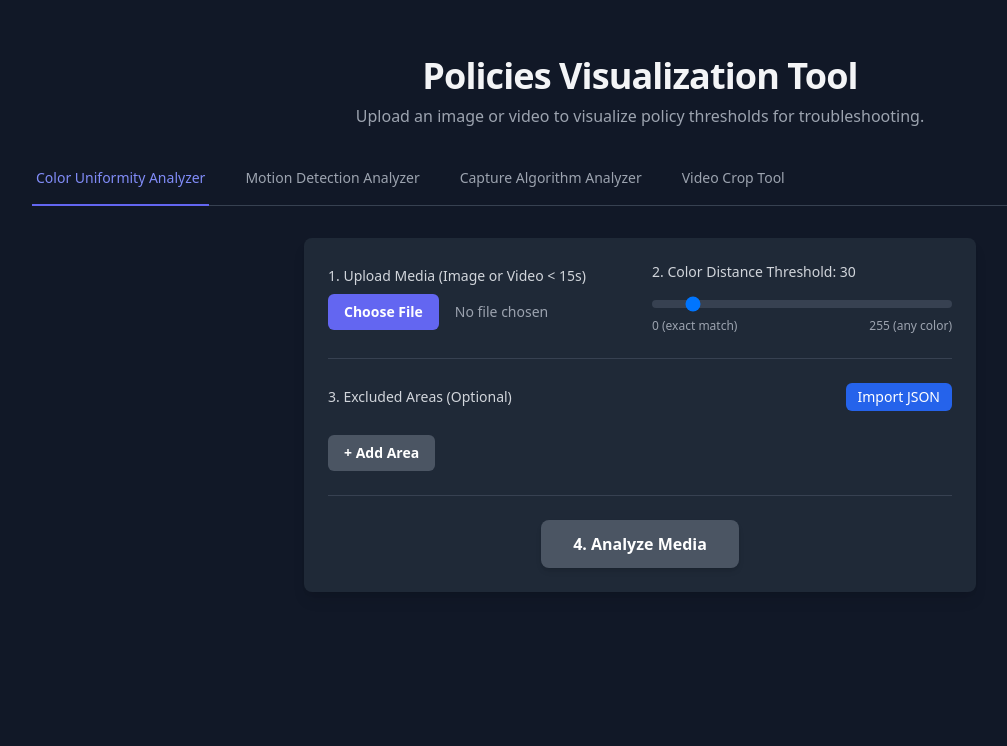
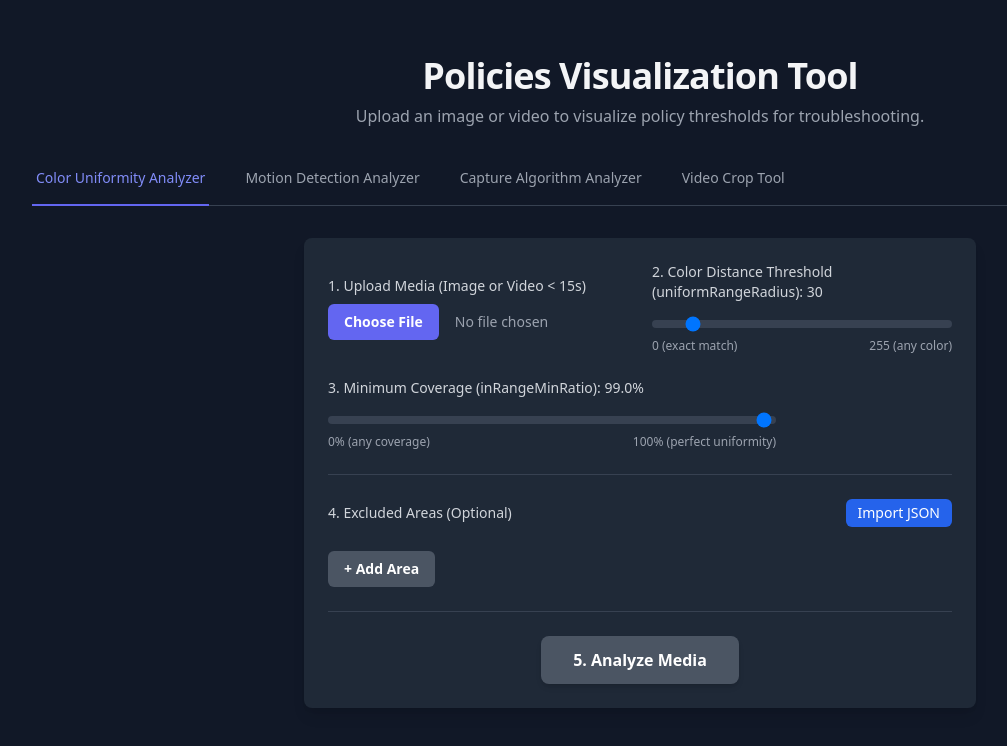
Before and after one commit to TagYoureItTagImIt/policy-visualizer, a React (Vite) app: page / in a window 1280 px wide. Shown: the top 746 px of the page, without its empty margins (0-1007 px from the left). Built offline with nearby package versions, Linux system fonts and the light colour scheme.

Commit message:
Enhance ColorUniformityAnalyzer and Controls components: add minimum coverage setting for uniformity analysis, update analysis result structure to include uniformity status, and improve UI for better user interaction.

```diff
--- a/components/ColorUniformityAnalyzer.tsx
+++ b/components/ColorUniformityAnalyzer.tsx
@@ -16,12 +16,14 @@ const ColorUniformityAnalyzer: React.FC = () => {
   const [mediaUrl, setMediaUrl] = useState<string | null>(null);
   const [mediaType, setMediaType] = useState<'image' | 'video' | null>(null);
   const [threshold, setThreshold] = useState<number>(30);
+  const [minimumCoverage, setMinimumCoverage] = useState<number>(0.99);
   const [isProcessing, setIsProcessing] = useState<boolean>(false);
   const [error, setError] = useState<string | null>(null);
   const [analysisResult, setAnalysisResult] = useState<{
     dominantColor: RGBColor;
     percentage: number;
     time?: number;
+    isUniform: boolean;
   } | null>(null);
   const [mediaDimensions, setMediaDimensions] = useState<{ width: number; height: number } | null>(null);
   const [frameByFrameResults, setFrameByFrameResults] = useState<FrameAnalysisResult[] | null>(null);
@@ -212,7 +214,12 @@ const ColorUniformityAnalyzer: React.FC = () => {
         try {
           const result = analyzeFrame(ctx, originalCanvas.width, originalCanvas.height, excludedAreas);
           if (result) {
-            setAnalysisResult({ dominantColor: result.dominantColor, percentage: result.percentage });
+            const isUniform = result.percentage >= minimumCoverage * 100;
+            setAnalysisResult({
+              dominantColor: result.dominantColor,
+              percentage: result.percentage,
+              isUniform
+            });
             const modifiedCtx = modifiedCanvasRef.current?.getContext('2d');
             if (modifiedCtx) {
               modifiedCtx.putImageData(result.newImageData, 0, 0);
@@ -279,7 +286,13 @@ const ColorUniformityAnalyzer: React.FC = () => {
         setFrameByFrameResults(results);
         if (results.length > 0) {
             const firstFrame = results[0];
-            setAnalysisResult({ dominantColor: firstFrame.dominantColor, percentage: firstFrame.percentage, time: firstFrame.time });
+            const isUniform = firstFrame.percentage >= minimumCoverage * 100;
+            setAnalysisResult({
+              dominantColor: firstFrame.dominantColor,
+              percentage: firstFrame.percentage,
+              time: firstFrame.time,
+              isUniform
+            });
             const modifiedCtx = modifiedCanvasRef.current?.getContext('2d');
             if (modifiedCtx) {
               modifiedCtx.putImageData(firstFrame.newImageData, 0, 0);
@@ -294,7 +307,7 @@ const ColorUniformityAnalyzer: React.FC = () => {
         video.currentTime = 0;
       }
     }
-  }, [mediaType, mediaDimensions, threshold, excludedAreas]);
+  }, [mediaType, mediaDimensions, threshold, excludedAreas, minimumCoverage]);
 
   const handleTimeUpdate = (e: React.SyntheticEvent<HTMLVideoElement, Event>) => {
     if (!frameByFrameResults || frameByFrameResults.length === 0) return;
@@ -311,7 +324,13 @@ const ColorUniformityAnalyzer: React.FC = () => {
     }
 
     if (frameToDisplay && analysisResult?.time !== frameToDisplay.time) {
-        setAnalysisResult({ dominantColor: frameToDisplay.dominantColor, percentage: frameToDisplay.percentage, time: frameToDisplay.time });
+        const isUniform = frameToDisplay.percentage >= minimumCoverage * 100;
+        setAnalysisResult({
+          dominantColor: frameToDisplay.dominantColor,
+          percentage: frameToDisplay.percentage,
+          time: frameToDisplay.time,
+          isUniform
+        });
         const modifiedCtx = modifiedCanvasRef.current?.getContext('2d');
         if (modifiedCtx) {
           modifiedCtx.putImageData(frameToDisplay.newImageData, 0, 0);
@@ -378,8 +397,10 @@ const ColorUniformityAnalyzer: React.FC = () => {
       <Controls
         onFileChange={handleFileChange}
         onThresholdChange={(e) => setThreshold(Number(e.target.value))}
+        onMinimumCoverageChange={(e) => setMinimumCoverage(Number(e.target.value))}
         onAnalyze={handleAnalyzeClick}
         threshold={threshold}
+        minimumCoverage={minimumCoverage}
         isProcessing={isProcessing}
         processingProgress={processingProgress}
         hasMedia={!!mediaUrl}
--- a/components/Controls.tsx
+++ b/components/Controls.tsx
@@ -4,8 +4,10 @@ import type { ExcludedArea } from '../types';
 interface ControlsProps {
   onFileChange: (e: React.ChangeEvent<HTMLInputElement>) => void;
   onThresholdChange: (e: React.ChangeEvent<HTMLInputElement>) => void;
+  onMinimumCoverageChange: (e: React.ChangeEvent<HTMLInputElement>) => void;
   onAnalyze: () => void;
   threshold: number;
+  minimumCoverage: number;
   isProcessing: boolean;
   processingProgress: { current: number; total: number } | null;
   hasMedia: boolean;
@@ -21,8 +23,10 @@ interface ControlsProps {
 const Controls: React.FC<ControlsProps> = ({
   onFileChange,
   onThresholdChange,
+  onMinimumCoverageChange,
   onAnalyze,
   threshold,
+  minimumCoverage,
   isProcessing,
   processingProgress,
   hasMedia,
@@ -108,7 +112,7 @@ const Controls: React.FC<ControlsProps> = ({
           />
         </div>
         <div>
-          <label htmlFor="threshold" className="block text-sm font-medium text-gray-300 mb-2">2. Color Distance Threshold: {threshold}</label>
+          <label htmlFor="threshold" className="block text-sm font-medium text-gray-300 mb-2">2. Color Distance Threshold (uniformRangeRadius): {threshold}</label>
           <input
             id="threshold"
             type="range"
@@ -125,9 +129,29 @@ const Controls: React.FC<ControlsProps> = ({
         </div>
       </div>
 
+      <div className="mt-6">
+        <div className="max-w-md">
+          <label htmlFor="minimum-coverage" className="block text-sm font-medium text-gray-300 mb-2">3. Minimum Coverage (inRangeMinRatio): {(minimumCoverage * 100).toFixed(1)}%</label>
+          <input
+            id="minimum-coverage"
+            type="range"
+            min="0"
+            max="1"
+            step="0.01"
+            value={minimumCoverage}
+            onChange={onMinimumCoverageChange}
+            className="w-full h-2 bg-gray-700 rounded-lg appearance-none cursor-pointer"
+          />
+          <div className="flex justify-between text-xs text-gray-400 mt-1">
+            <span>0% (any coverage)</span>
+            <span>100% (perfect uniformity)</span>
+          </div>
+        </div>
+      </div>
+
       <div className="mt-6 border-t border-gray-700 pt-6">
         <div className="flex justify-between items-center mb-3">
-          <label className="block text-sm font-medium text-gray-300">3. Excluded Areas (Optional)</label>
+          <label className="block text-sm font-medium text-gray-300">4. Excluded Areas (Optional)</label>
           <button
             onClick={handleImportJson}
             className="px-3 py-1 bg-blue-600 hover:bg-blue-700 text-white text-sm rounded-md transition"
@@ -246,7 +270,7 @@ const Controls: React.FC<ControlsProps> = ({
               </svg>
               {processingProgress ? `Analyzing Frames... (${processingProgress.current}/${processingProgress.total})` : 'Analyzing...'}
             </>
-          ) : '4. Analyze Media'}
+          ) : '5. Analyze Media'}
         </button>
       </div>
     </div>
--- a/components/Results.tsx
+++ b/components/Results.tsx
@@ -6,6 +6,7 @@ interface ResultsProps {
   result: {
     dominantColor: RGBColor;
     percentage: number;
+    isUniform?: boolean;
   } | null;
 }
 
@@ -36,6 +37,14 @@ const Results: React.FC<ResultsProps> = ({ result }) => {
           <span className="font-medium text-gray-300">Coverage:</span>
           <span className="text-2xl font-bold text-indigo-400">{result.percentage.toFixed(2)}%</span>
         </div>
+        {result.isUniform !== undefined && (
+          <div className="flex items-center gap-2">
+            <span className="font-medium text-gray-300">Uniform:</span>
+            <span className={`text-xl font-bold ${result.isUniform ? 'text-green-400' : 'text-red-400'}`}>
+              {result.isUniform ? 'Yes' : 'No'}
+            </span>
+          </div>
+        )}
       </div>
     </div>
   );
```
